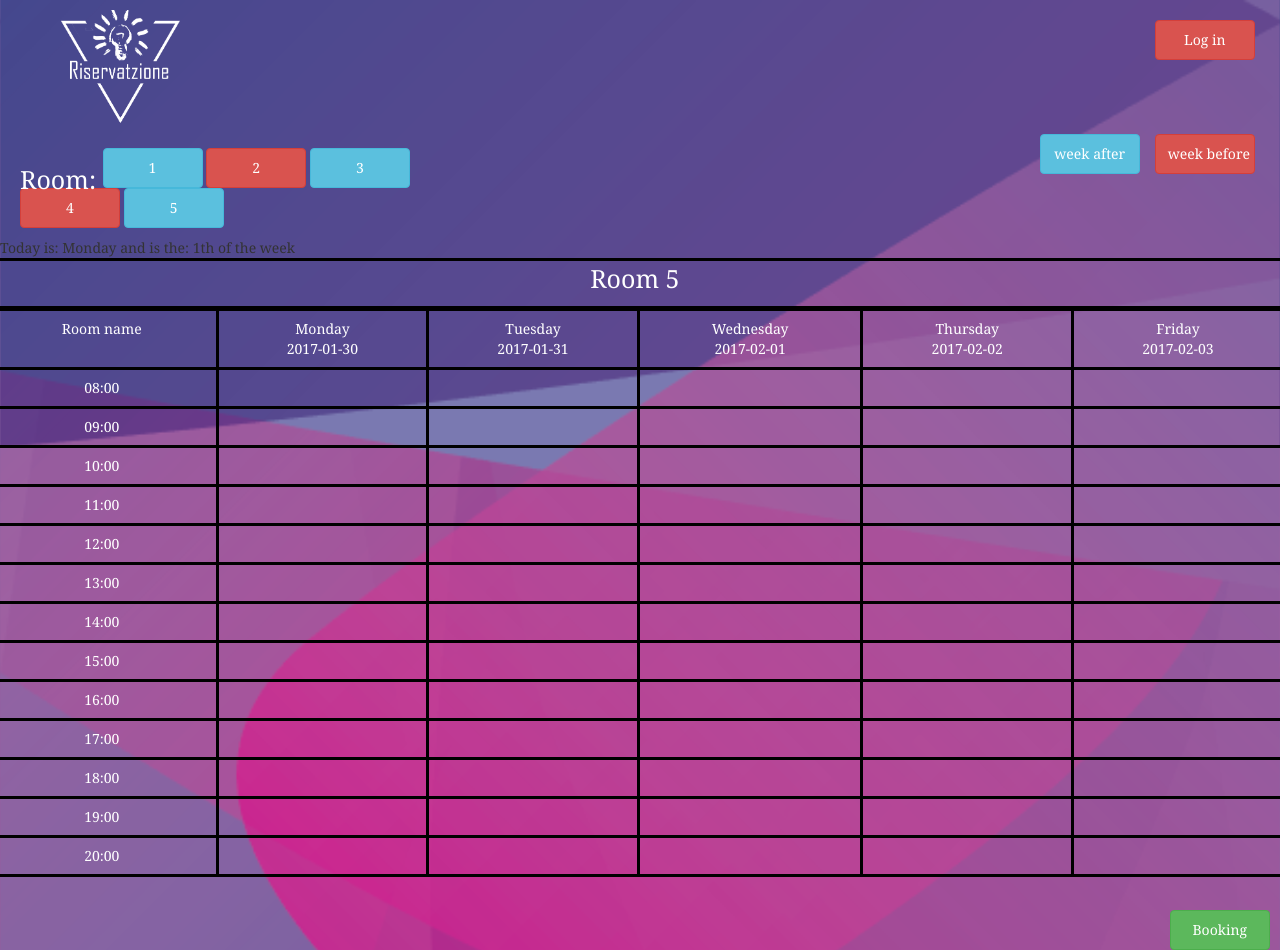
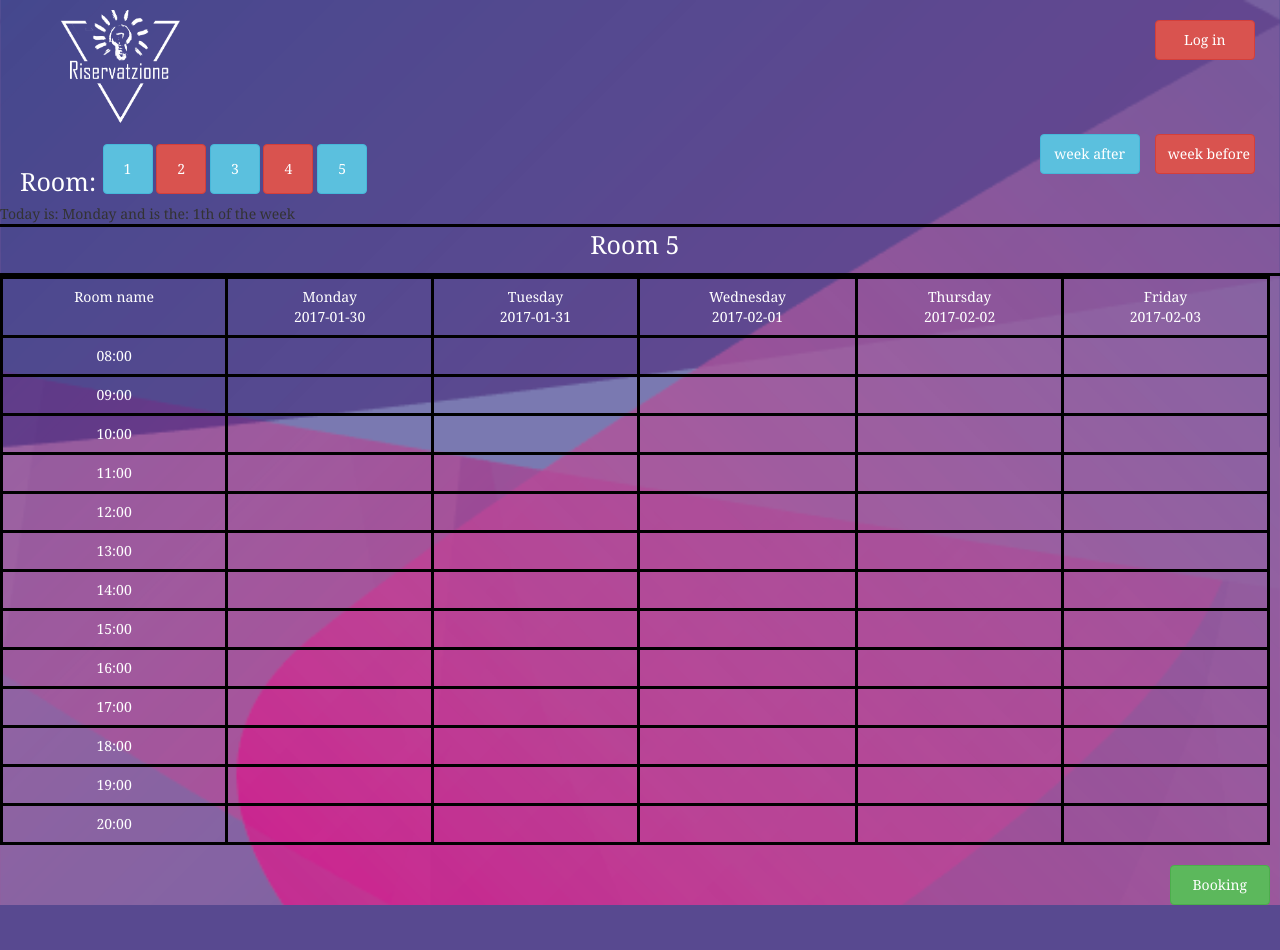
Before and after one commit to skillwork-mdimitrov/Project-Riservazione, a PHP site: page / in a window 1280 px wide. After the commit the page ends 905 px from the top, so only its background shows below. Run offline with PHP 8.4, Linux system fonts and the light colour scheme; some libraries are stand-ins or nearby versions.

Commit message:
- the index was already pushed - now pushing css

```diff
--- a/CSS/indexCSS.css
+++ b/CSS/indexCSS.css
@@ -92,7 +92,7 @@ button
     margin-top: -10px;
 }
 
-td
+td, tr
 {
     border: 3px solid black;
     text-align: center;
@@ -115,7 +115,7 @@ td
 }
 
 .table{
-     position: absolute;
+     width: 100%;
      right: 0px;
      left: 0px;
      border: 2px solid black;
@@ -123,7 +123,6 @@ td
 
 .booking{
 
-    margin-top:600px;
     right: 0;
     float: right;
 }
@@ -137,7 +136,31 @@ td
   text-align: center;
 }
 
-#buttonButton
+#buttonButton1
+{
+    width: 50px;
+    height: 50px;
+}
+
+#buttonButton2
+{
+    width: 50px;
+    height: 50px;
+}
+
+#buttonButton3
+{
+    width: 50px;
+    height: 50px;
+}
+
+#buttonButton4
+{
+    width: 50px;
+    height: 50px;
+}
+
+#buttonButton5
 {
     width: 50px;
     height: 50px;
```
